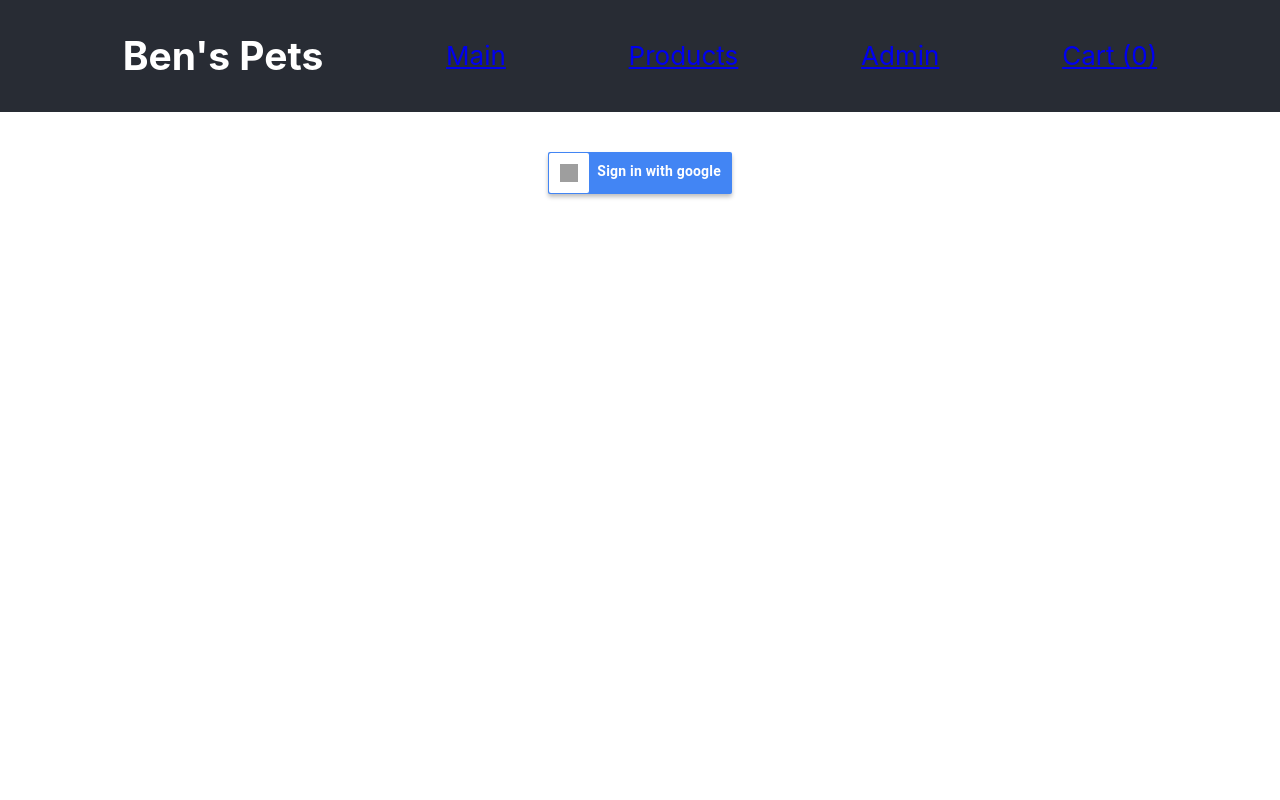
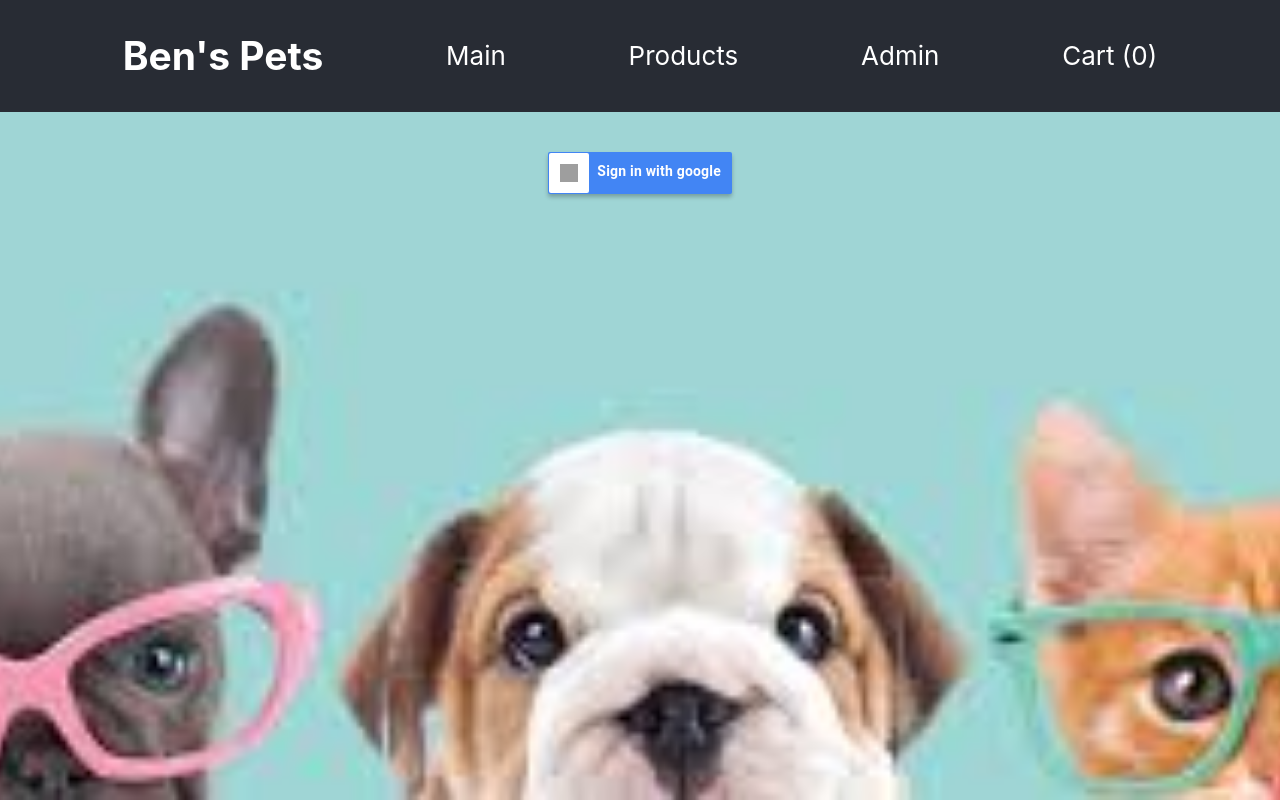
Before and after one commit to Free-Code-Camp-Seoul/2020-10-project, a React (Create React App) app: page /admin in a window 1280 px wide. Built offline with nearby package versions, Linux system fonts and the light colour scheme; no server answers; grey boxes are pictures that could not be loaded.

Commit message:
Update CSS

```diff
--- a/src/Admin/admin.css
+++ b/src/Admin/admin.css
@@ -17,12 +17,6 @@
 }
 
 .main-image {
-  height: 300px;
-  max-width: 100%;
-}
-
-.image-container {
-  border: 1px black solid;
   height: 300px;
   max-width: 100%;
 }
@@ -47,6 +41,7 @@
   max-width: 90%;
   justify-content: center;
   padding: 2rem;
+  background-color: white;
 }
 .input {
   margin: 1rem;
@@ -68,3 +63,20 @@ label {
   margin-right: 1rem;
   padding: 8px;
 }
+
+/* Grid Items */
+
+.admin-grid {
+  display: grid;
+  grid-template-columns: auto;
+  grid-template-columns: auto;
+  gap: 2em;
+  max-width: 300px;
+}
+
+.item {
+  min-height: 300px;
+  max-width: 400px;
+  background-color: white;
+  border-radius: 6px;
+}
--- a/src/App.css
+++ b/src/App.css
@@ -1,5 +1,14 @@
 .App {
   text-align: center;
+}
+
+body {
+  background-color: #77a6f7;
+  background-image: url("./background.jpeg");
+  background-repeat: no-repeat;
+  background-size: cover;
+  height: 100vh; /* You must set a specified height */
+  background-position: center; /* Center the image */
 }
 
 .App-logo {
@@ -28,13 +37,13 @@
   color: #61dafb;
 }
 
-@keyframes App-logo-spin {
-  from {
-    transform: rotate(0deg);
-  }
-  to {
-    transform: rotate(360deg);
-  }
+ul {
+  list-style-type: none;
+}
+
+a {
+  text-decoration: none;
+  color: white;
 }
 
 .navbar {
```
Also changed, not shown: src/background.jpeg (added).
